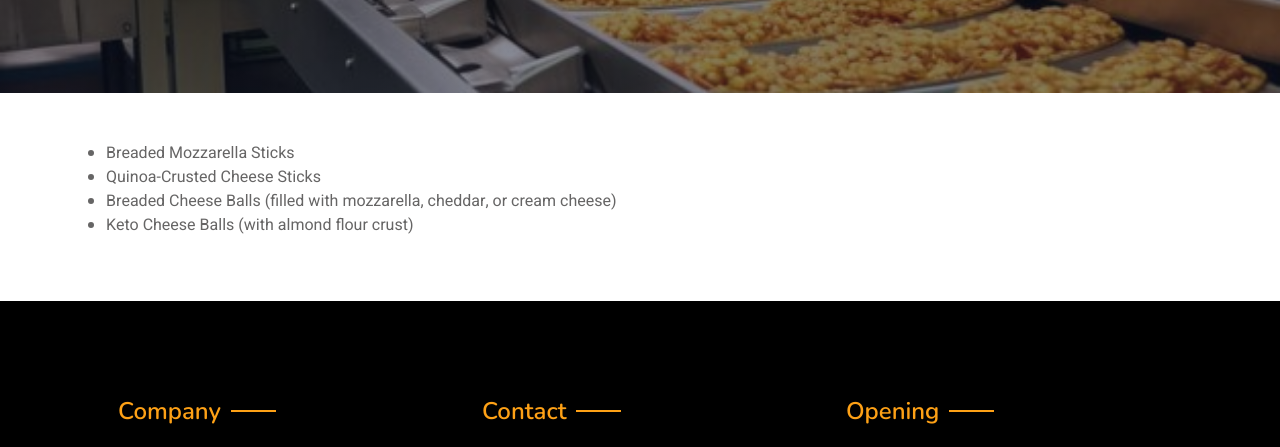
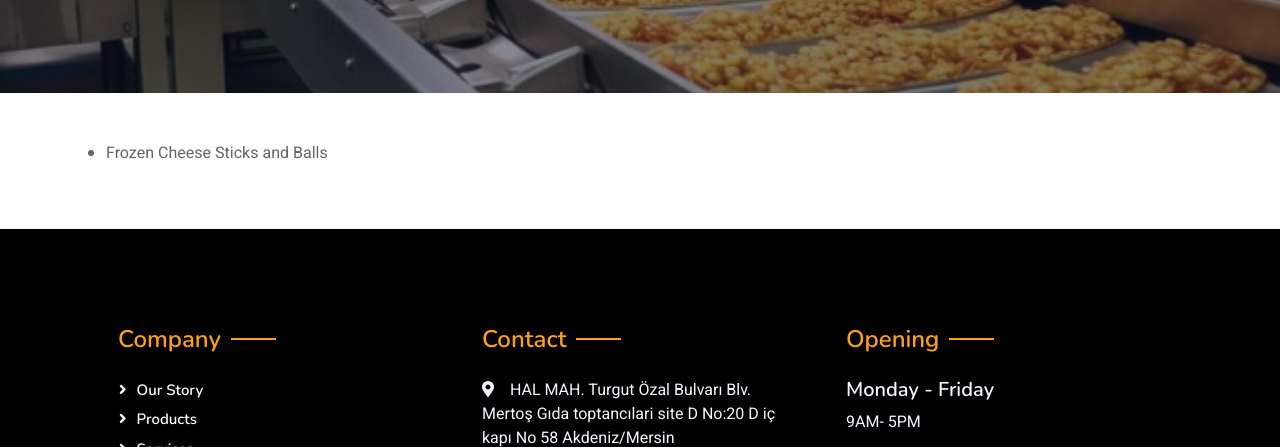
Before and after one commit to AbbassMonzer97/crispy-food, a plain HTML site: page cheese.html in a window 1280 px wide. Shown: the part 293-740 px from the top of the page. Drawn offline with nearby package versions, Linux system fonts and the light colour scheme.

Commit message:
edit content

```diff
--- a/cheese.html
+++ b/cheese.html
@@ -143,13 +143,7 @@
         <div class="container">
           <div class="row">
             <ul class="ms-4">
-              <li>Breaded Mozzarella Sticks</li>
-              <li>Quinoa-Crusted Cheese Sticks</li>
-              <li>
-                Breaded Cheese Balls (filled with mozzarella, cheddar, or cream
-                cheese)
-              </li>
-              <li>Keto Cheese Balls (with almond flour crust)</li>
+              <li>Frozen Cheese Sticks and Balls</li>
             </ul>
           </div>
         </div>
```
Also changed, not shown: keto.html (+3 -3 lines), oat.html (+2 -2 lines), products.html (+2 -2 lines).
